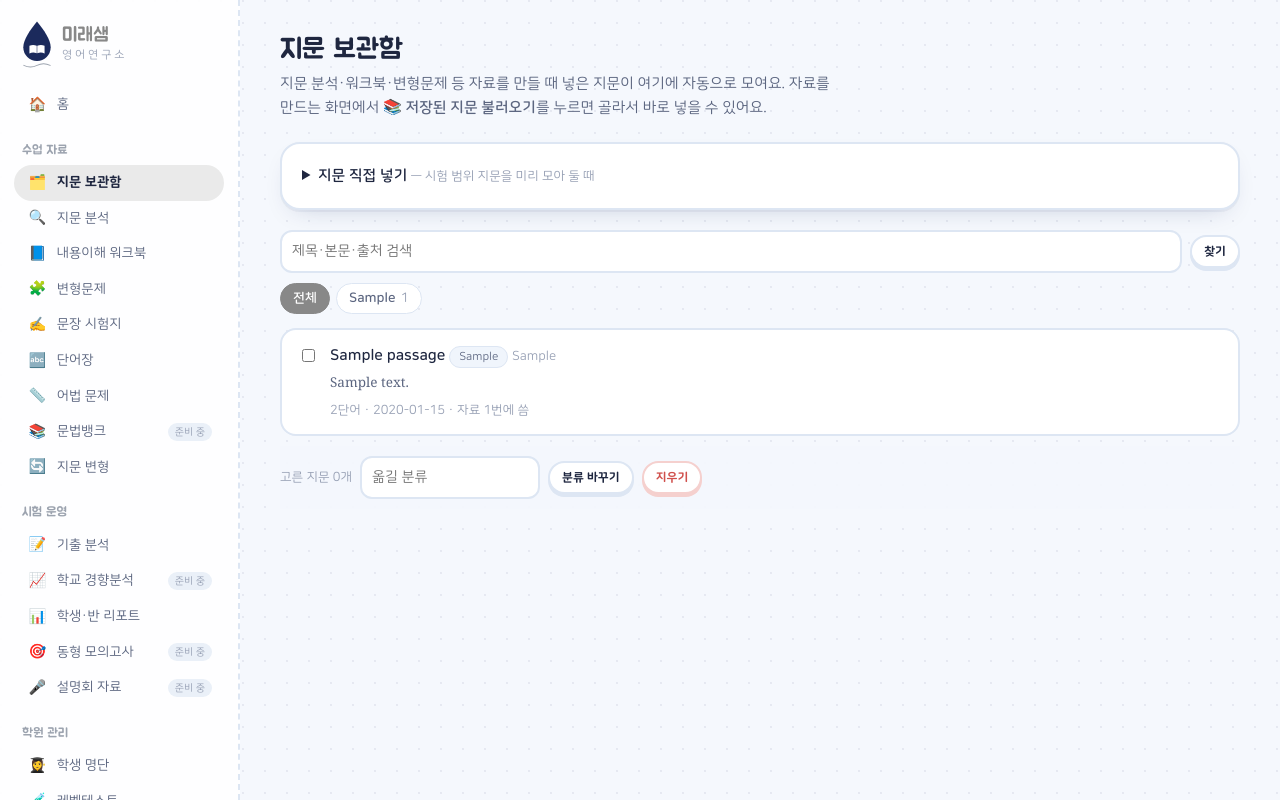
After one commit to xpel0303/miraesam, a FastAPI app: page /library in a window 1280 px wide. The commit adds this page. Run offline with FastAPI, Linux system fonts and the light colour scheme; the visitor is signed in with stand-in values (Sample User, id 1); tables that the repository leaves empty hold one stand-in row (values such as "Sample post").

Commit message:
지문 보관함: 자료를 만들 때 넣은 지문을 자동 저장, 보관함 화면(분류·출처·검색·직접 넣기), 모든 자료 만들기 화면에 '저장된 지문 불러오기'
Co-Authored-By: Claude Opus 5.5 <noreply@anthropic.com>
Claude-Session: https://claude.ai/code/session_01DzvhvGSFfasBTqWFRFipto

```diff
--- a/app/features.py
+++ b/app/features.py
@@ -26,6 +26,7 @@ GROUPS = ["수업 자료", "시험 운영", "학원 관리"]
 
 FEATURES: list[Feature] = [
     # 수업 자료
+    Feature("library", "지문 보관함", "수업 자료", "한 번 넣은 지문을 저장해 두고 어느 자료에서나 불러오기", 2, True, "/library"),
     Feature("analysis", "지문 분석", "수업 자료", "문장별 구문 분석·해석·어휘·어법 포인트", 2, True, "/analysis"),
     Feature("comprehension", "내용이해 워크북", "수업 자료", "OX 한글·영어, 목표어법 작문, 단어 뜻 쓰기", 2, True, "/comprehension"),
     Feature("variant", "변형문제", "수업 자료", "빈칸·순서·삽입·요약 등 수능 유형 변형문제", 2, True, "/variant"),
--- a/app/main.py
+++ b/app/main.py
@@ -10,7 +10,7 @@ from . import handlers  # noqa: F401  (작업 처리기 등록)
 from .config import BASE_DIR, SECRET_KEY
 from .db import init_db
 from .jobs import start_workers, stop_workers
-from .routes import analysis, auth, comprehension, exam, grammar, home, homework, leveltest, paraphrase, reports, roster, sentence, settings, student, variant, vocab
+from .routes import analysis, auth, comprehension, exam, grammar, home, homework, leveltest, library, paraphrase, reports, roster, sentence, settings, student, variant, vocab
 from .web import LoginRequired, render
 
 
@@ -28,7 +28,7 @@ app = FastAPI(lifespan=lifespan, docs_url=None, redoc_url=None)
 app.add_middleware(SessionMiddleware, secret_key=SECRET_KEY, session_cookie="hw_session", max_age=60 * 60 * 24 * 30, same_site="lax", https_only=False)
 app.mount("/static", StaticFiles(directory=str(BASE_DIR / "static")), name="static")
 
-for r in (auth, home, settings, roster, student, comprehension, analysis, vocab, grammar, variant, sentence, paraphrase, reports, homework, exam, leveltest):
+for r in (auth, home, settings, roster, student, comprehension, analysis, vocab, grammar, variant, sentence, paraphrase, reports, homework, exam, leveltest, library):
     app.include_router(r.router)
 
 
--- a/app/routes/analysis.py
+++ b/app/routes/analysis.py
@@ -9,6 +9,7 @@ from sqlalchemy.orm.attributes import flag_modified
 
 from ..analysis import spec
 from ..db import get_db
+from ..library.store import remember_form
 from ..jobs import enqueue
 from ..models import AnalysisSet, Job, StoredFile, Teacher
 from ..web import current_teacher, flash, render
@@ -102,6 +103,7 @@ async def create(request: Request, teacher: Teacher = Depends(current_teacher),
     db.add(s)
     db.commit()
     _start(db, s, teacher, "analysis_build", {}, f"지문 분석 · {title}")
+    remember_form(db, teacher, f)  # 지문 보관함에 저장
     return _go(f"/analysis/{s.id}")
 
 
--- a/app/routes/comprehension.py
+++ b/app/routes/comprehension.py
@@ -10,6 +10,7 @@ from sqlalchemy.orm.attributes import flag_modified
 
 from ..comprehension import spec
 from ..db import get_db
+from ..library.store import remember_form
 from ..docx_builders import comprehension_docx
 from ..jobs import enqueue
 from ..models import Academy, Job, StoredFile, Teacher, Workbook
@@ -124,6 +125,7 @@ async def create(request: Request, teacher: Teacher = Depends(current_teacher),
     db.add(wb)
     db.commit()
     _start(db, wb, teacher, "comprehension_build", {}, f"내용이해 워크북 · {title}")
+    remember_form(db, teacher, f)  # 지문 보관함에 저장
     return _go(f"/comprehension/{wb.id}")
 
 
--- a/app/routes/grammar.py
+++ b/app/routes/grammar.py
@@ -10,6 +10,7 @@ from ..comprehension.spec import make_given
 from ..docx_builders import grammar_docx
 from ..models import Academy
 from ..db import get_db
+from ..library.store import remember_form
 from ..grammar import spec
 from ..jobs import enqueue
 from ..models import GrammarSet, Job, StoredFile, Teacher
@@ -85,6 +86,7 @@ async def create(request: Request, teacher: Teacher = Depends(current_teacher),
     db.add(gs)
     db.commit()
     _start(db, gs, teacher, "grammar_build", f"어법 문제 · {title}")
+    remember_form(db, teacher, f)  # 지문 보관함에 저장
     return _go(f"/grammar/{gs.id}")
 
 
--- a/app/routes/paraphrase.py
+++ b/app/routes/paraphrase.py
@@ -8,6 +8,7 @@ from sqlalchemy.orm import Session, selectinload
 from sqlalchemy.orm.attributes import flag_modified
 
 from ..db import get_db
+from ..library.store import remember_form
 from ..docx_builders import paraphrase_docx
 from ..handlers.paraphrase import views
 from ..jobs import enqueue
@@ -82,6 +83,7 @@ async def create(request: Request, teacher: Teacher = Depends(current_teacher),
     db.add(s)
     db.commit()
     _start(db, s, teacher, "paraphrase_build", f"지문 변형 · {title}")
+    remember_form(db, teacher, f)  # 지문 보관함에 저장
     return _go(f"/paraphrase/{s.id}")
 
 
--- a/app/routes/sentence.py
+++ b/app/routes/sentence.py
@@ -9,6 +9,7 @@ from sqlalchemy.orm import Session, selectinload
 from sqlalchemy.orm.attributes import flag_modified
 
 from ..db import get_db
+from ..library.store import remember_form
 from ..docx_builders import sentence_docx
 from ..handlers.sentence import sections_for
 from ..jobs import enqueue
@@ -92,6 +93,7 @@ async def create(request: Request, teacher: Teacher = Depends(current_teacher),
     db.add(s)
     db.commit()
     _start(db, s, teacher, "sentence_build", f"문장 시험지 · {title}")
+    remember_form(db, teacher, f)  # 지문 보관함에 저장
     return _go(f"/sentence/{s.id}")
 
 
--- a/app/routes/variant.py
+++ b/app/routes/variant.py
@@ -8,6 +8,7 @@ from sqlalchemy.orm import Session, selectinload
 
 from ..analysis.spec import split_sentences
 from ..db import get_db
+from ..library.store import remember_form
 from ..docx_builders import variant_docx
 from ..grammar.spec import CIRCLED, place_marks
 from ..jobs import enqueue
@@ -86,6 +87,7 @@ async def create(request: Request, teacher: Teacher = Depends(current_teacher),
     db.add(vs)
     db.commit()
     _start(db, vs, teacher, "variant_build", f"변형문제 · {title}")
+    remember_form(db, teacher, f)  # 지문 보관함에 저장
     return _go(f"/variant/{vs.id}")
 
 
--- a/app/routes/vocab.py
+++ b/app/routes/vocab.py
@@ -7,6 +7,7 @@ from sqlalchemy import delete, select
 from sqlalchemy.orm import Session, selectinload
 
 from ..db import get_db
+from ..library.store import remember_form
 from ..docx_builders import vocab_list_docx, vocab_test_docx
 from ..jobs import enqueue
 from ..models import Academy, ClassGroup, Job, QuizResult, Student, Teacher, WordList, WordListClass
@@ -87,6 +88,8 @@ async def create(request: Request, teacher: Teacher = Depends(current_teacher),
         job = enqueue(db, academy_id=wl.academy_id, teacher_id=teacher.id, kind="vocab_build", title=f"단어장 · {title}", payload={"list_id": wl.id, "count": count})
         wl.last_job_id = job.id
         db.commit()
+    if f.get("kind") != "list":
+        remember_form(db, teacher, f)  # 지문 보관함에 저장
     return _go(f"/vocab/{wl.id}")
 
 
--- a/app/static/app.css
+++ b/app/static/app.css
@@ -592,3 +592,38 @@ details.eq { border-top: 2px dashed var(--line-2); }
 .q-choices.lt-sym .q-choice { flex: 1; }
 .q-choices.lt-sym .q-choice span { text-align: center; padding: 10px 0; font-size: 1.15rem; }
 .lt-q .q-passage { margin-top: 4px; }
+
+/* ================= 지문 보관함 ================= */
+.lib-groups { display: flex; flex-wrap: wrap; gap: 6px; margin: 0 0 14px; }
+.lib-groups a { text-decoration: none; padding: 4px 12px; border-radius: 999px; border: 1.5px solid var(--line); background: var(--surface); font-size: .88rem; font-weight: 700; color: var(--ink-2); }
+.lib-groups a span { color: var(--ink-3); font-weight: 400; margin-left: 2px; }
+.lib-groups a[aria-current=page] { background: var(--brand); border-color: var(--brand); color: #fff; }
+.lib-groups a[aria-current=page] span { color: #DDE6F3; }
+.lib-list { display: flex; flex-direction: column; gap: 10px; }
+.lib-item { display: flex; gap: 12px; padding: 14px 16px; border: 2px solid var(--line); border-radius: 16px; background: var(--surface); }
+.lib-check { margin: 2px 0 0; }
+.lib-body { flex: 1; min-width: 0; }
+.lib-title { margin: 0 0 4px; }
+.lib-title a { text-decoration: none; }
+.lib-text { margin: 0 0 6px; color: var(--ink-2); font-size: .9rem; line-height: 1.6; font-family: Georgia, "Times New Roman", serif; }
+.lib-bulkbar { position: sticky; bottom: 0; background: color-mix(in srgb, var(--bg) 92%, transparent); padding: 10px 0; margin-top: 10px; }
+.picker-bar { display: flex; flex-wrap: wrap; align-items: center; gap: 8px 12px; margin: 0 0 14px; padding: 12px 14px; border: 2px dashed #BFD3EF; border-radius: 16px; background: var(--brand-soft); }
+dialog.picker { border: none; border-radius: 20px; padding: 0; width: min(720px, calc(100vw - 24px)); max-height: calc(100vh - 40px); box-shadow: 0 20px 60px rgba(27,42,92,.3); }
+dialog.picker::backdrop { background: rgba(31,39,64,.35); }
+.picker-inner { display: flex; flex-direction: column; max-height: calc(100vh - 40px); }
+.picker-head { display: flex; justify-content: space-between; align-items: center; padding: 16px 20px 6px; }
+.picker-head h2 { margin: 0; font-family: var(--title-font); font-weight: 400; font-size: 1.3rem; color: var(--brand); }
+.picker-filters { display: flex; gap: 8px; padding: 6px 20px 10px; }
+.picker-filters input { flex: 1; }
+.picker-filters select { width: auto; max-width: 45%; }
+.picker-list { overflow-y: auto; padding: 0 20px; flex: 1; min-height: 160px; }
+.picker-item { display: flex; gap: 10px; padding: 10px 12px; margin: 0 0 8px; border: 2px solid var(--line); border-radius: 14px; font-weight: 400; cursor: pointer; }
+.picker-item:has(input:checked) { border-color: var(--brand); background: var(--brand-soft); }
+.picker-item span { display: flex; flex-direction: column; gap: 2px; min-width: 0; }
+.picker-item i.tag { font-style: normal; }
+.picker-preview { color: var(--ink-2); font-family: Georgia, serif; line-height: 1.5; }
+.picker-foot { display: flex; align-items: center; gap: 12px; padding: 12px 20px 16px; border-top: 1.5px solid var(--line-2); }
+.picker-foot [data-count] { flex: 1; }
+.picked-flash { animation: pickflash 1.2s ease; }
+@keyframes pickflash { 0% { box-shadow: 0 0 0 4px #BFD8F6; } 100% { box-shadow: 0 0 0 0 transparent; } }
+.picker-item .pi-head { font-style: normal; display: flex; flex-wrap: wrap; align-items: center; gap: 4px 8px; }
--- /dev/null
+++ b/app/static/passage-picker.js
@@ -0,0 +1,91 @@
+/* 지문 보관함에서 불러오기
+   자료 만들기 화면(지문 칸이 있는 곳)에 '📚 저장된 지문 불러오기' 버튼을 붙이고, 고른 지문을 빈 지문 칸에 차례로 넣습니다.
+   - 여러 지문 화면: #passages 안의 .passage-card (모자라면 '지문 추가'를 눌러 칸을 늘림)
+   - 지문 하나 화면(단어장): textarea#passage */
+(() => {
+  const box = document.getElementById("passages");
+  const single = box ? null : document.querySelector("textarea#passage");
+  if (!box && !single) return;
+
+  const bar = document.createElement("div");
+  bar.className = "picker-bar";
+  bar.innerHTML = `<button type="button" class="btn ghost">📚 저장된 지문 불러오기</button>
+    <span class="small muted">지문 보관함에서 골라 넣어요. 새로 넣은 지문은 자료를 만들면 보관함에 자동 저장돼요.</span>`;
+  (box || single.closest(".field") || single).before(bar);
+
+  const dlg = document.createElement("dialog");
+  dlg.className = "picker";
+  dlg.innerHTML = `
+    <form method="dialog" class="picker-inner">
+      <div class="picker-head"><h2>저장된 지문 불러오기</h2><button class="linklike" value="cancel" aria-label="닫기">닫기 ✕</button></div>
+      <div class="picker-filters">
+        <input type="search" placeholder="제목·본문·출처 검색" aria-label="검색" data-q>
+        <select aria-label="분류" data-group><option value="">전체 분류</option></select>
+      </div>
+      <div class="picker-list" data-list><p class="muted small">불러오는 중…</p></div>
+      <div class="picker-foot">
+        <span class="small muted" data-count>고른 지문 0개</span>
+        <a class="small" href="/library" target="_blank" rel="noopener">보관함 열기</a>
+        <button class="btn" value="ok" data-ok disabled>넣기</button>
+      </div>
+    </form>`;
+  document.body.appendChild(dlg);
+  const $ = (s) => dlg.querySelector(s);
+  const list = $("[data-list]"), q = $("[data-q]"), grp = $("[data-group]"), ok = $("[data-ok]"), count = $("[data-count]");
+  let items = [], picked = [], timer = null, groupsLoaded = false;
+  const cache = {};
+
+  const esc = (s) => String(s ?? "").replace(/[&<>"']/g, (c) => ({ "&": "&amp;", "<": "&lt;", ">": "&gt;", '"': "&quot;", "'": "&#39;" }[c]));
+  function draw() {
+    if (!items.length) { list.innerHTML = `<p class="muted small">${q.value || grp.value ? "찾는 지문이 없어요." : "아직 저장된 지문이 없어요. 자료를 만들면 넣은 지문이 자동으로 저장돼요."}</p>`; return; }
+    list.innerHTML = items.map((p) => `
+      <label class="picker-item">
+        <input type="${single ? "radio" : "checkbox"}" name="pick" value="${p.id}" ${picked.includes(p.id) ? "checked" : ""}>
+        <span><em class="pi-head"><b>${esc(p.title)}</b>${p.group ? ` <i class="tag">${esc(p.group)}</i>` : ""}${p.source ? ` <small class="muted">${esc(p.source)}</small>` : ""}</em>
+          <small class="picker-preview">${esc(p.text.slice(0, 180))}${p.text.length > 180 ? "…" : ""}</small>
+          <small class="muted">${p.words}단어</small></span>
+      </label>`).join("");
+  }
+  async function load() {
+    const res = await fetch(`/api/passages?q=${encodeURIComponent(q.value)}&group=${encodeURIComponent(grp.value)}`);
+    if (!res.ok) { list.innerHTML = `<p class="small" style="color:var(--err)">불러오지 못했어요. 다시 시도해 주세요.</p>`; return; }
+    const data = await res.json();
+    items = data.items;
+    items.forEach((p) => (cache[p.id] = p));
+    if (!groupsLoaded) { data.groups.forEach((g) => grp.insertAdjacentHTML("beforeend", `<option>${esc(g)}</option>`)); groupsLoaded = true; }
+    draw();
+  }
+  function sync() {
+    picked = [...list.querySelectorAll("[name=pick]:checked")].map((x) => +x.value).concat(picked.filter((id) => !items.some((p) => p.id === id)));
+    if (single) picked = picked.slice(0, 1);
+    count.textContent = `고른 지문 ${picked.length}개`;
+    ok.disabled = !picked.length;
+  }
+  list.addEventListener("change", sync);
+  q.addEventListener("input", () => { clearTimeout(timer); timer = setTimeout(load, 250); });
+  grp.addEventListener("change", load);
+  bar.querySelector("button").addEventListener("click", () => { picked = []; sync(); dlg.showModal(); load(); q.focus(); });
+
+  dlg.addEventListener("close", async () => {
+    if (dlg.returnValue !== "ok" || !picked.length) return;
+    const chosen = picked.map((id) => cache[id]).filter(Boolean);
+    if (single) { fill(single, null, chosen[0]); return; }
+    const addBtn = document.getElementById("add-passage");
+    let left = 0;
+    for (const p of chosen) {
+      let card = [...box.querySelectorAll(".passage-card")].find((c) => !c.querySelector("textarea").value.trim());
+      if (!card && addBtn && !addBtn.disabled) { addBtn.click(); card = [...box.querySelectorAll(".passage-card")].pop(); }
+      if (!card) { left++; continue; }
+      fill(card.querySelector("textarea"), card.querySelector("input[name=p_title]"), p);
+    }
+    if (left) alert(`지문 칸이 모자라서 ${left}개는 넣지 못했어요. 한 번에 넣을 수 있는 지문 수를 넘었어요.`);
+  });
+  function fill(ta, titleInput, p) {
+    ta.value = p.text;
+    ta.dispatchEvent(new Event("input", { bubbles: true }));
+    const t = titleInput || (single && document.querySelector("input[name=title]"));
+    if (t && !t.value.trim()) { t.value = p.title; t.dispatchEvent(new Event("input", { bubbles: true })); }
+    ta.closest(".passage-card, .field")?.classList.add("picked-flash");
+    setTimeout(() => ta.closest(".passage-card, .field")?.classList.remove("picked-flash"), 1200);
+  }
+})();
--- a/app/templates/_art.html
+++ b/app/templates/_art.html
@@ -65,6 +65,6 @@
 {% endmacro %}
 
 {# 기능마다 붙는 아이콘 (이모지) #}
-{% macro icon(key) %}{% set ICONS = {"home": "🏠", "analysis": "🔍", "comprehension": "📘", "variant": "🧩", "sentence": "✍️", "vocab": "🔤", "grammar": "📏",
+{% macro icon(key) %}{% set ICONS = {"home": "🏠", "library": "🗂️", "analysis": "🔍", "comprehension": "📘", "variant": "🧩", "sentence": "✍️", "vocab": "🔤", "grammar": "📏",
                 "grammar_bank": "📚", "paraphrase": "🔄", "exam": "📝", "trend": "📈", "reports": "📊", "mock": "🎯", "briefing": "🎤",
                 "roster": "👩‍🎓", "leveltest": "🧪", "homework": "🎒", "settings": "⚙️"} %}<span class="ico" aria-hidden="true">{{ ICONS.get(key, "✨") }}</span>{% endmacro %}
--- a/app/templates/base.html
+++ b/app/templates/base.html
@@ -53,5 +53,6 @@
   </main>
 </div>
 <script src="/static/app.js"></script>
+<script src="/static/passage-picker.js"></script>
 </body>
 </html>
--- /dev/null
+++ b/app/templates/library/index.html
@@ -0,0 +1,63 @@
+{% extends "base.html" %}
+{% block title %}지문 보관함 · {{ APP_NAME }}{% endblock %}
+{% block main %}
+<h1>지문 보관함</h1>
+<p class="lead">지문 분석·워크북·변형문제 등 자료를 만들 때 넣은 지문이 여기에 자동으로 모여요. 자료를 만드는 화면에서 <b>📚 저장된 지문 불러오기</b>를 누르면 골라서 바로 넣을 수 있어요.</p>
+
+<details class="panel" {% if not items and not q and not group %}open{% endif %}>
+  <summary><b>지문 직접 넣기</b> <span class="small muted">— 시험 범위 지문을 미리 모아 둘 때</span></summary>
+  <form method="post" action="/library" style="margin-top:12px">
+    <div class="row" style="grid-template-columns: 2fr 1fr 1fr">
+      <div class="field"><label for="l-title">제목</label><input id="l-title" type="text" name="title" placeholder="비우면 첫 문장으로"></div>
+      <div class="field"><label for="l-group">분류</label><input id="l-group" type="text" name="group" list="group-list" placeholder="예: 고2 2학기 중간" value="{{ group if group and group != '-' else '' }}"></div>
+      <div class="field"><label for="l-source">출처</label><input id="l-source" type="text" name="source" placeholder="예: 능률 3과 / 2025 고2 3월 20번"></div>
+    </div>
+    <div class="field"><label for="l-text">영어 지문</label>
+      <textarea id="l-text" name="text" rows="8" placeholder="지문을 붙여 넣으세요.&#10;여러 개를 한 번에 넣으려면 지문 사이에 === 줄을 넣고, 각 지문 첫 줄에 # 제목 을 쓰면 돼요."></textarea></div>
+    <button class="btn" type="submit">보관함에 저장</button>
+  </form>
+</details>
+<datalist id="group-list">{% for g, n in groups if g %}<option value="{{ g }}">{% endfor %}</datalist>
+
+<form class="actions" method="get" action="/library" style="margin:16px 0 10px">
+  <input type="search" name="q" value="{{ q }}" placeholder="제목·본문·출처 검색" style="flex:1;min-width:200px" aria-label="검색">
+  {% if group %}<input type="hidden" name="group" value="{{ group }}">{% endif %}
+  <button class="btn ghost small" type="submit">찾기</button>
+</form>
+{% if groups %}
+<nav class="lib-groups" aria-label="분류">
+  <a href="/library{{ '?q=' ~ q if q }}" {% if not group %}aria-current="page"{% endif %}>전체</a>
+  {% for g, n in groups %}<a href="/library?group={{ g if g else '-' }}{{ '&q=' ~ q if q }}" {% if group == (g if g else '-') %}aria-current="page"{% endif %}>{{ g or "분류 없음" }} <span>{{ n }}</span></a>{% endfor %}
+</nav>
+{% endif %}
+
+{% if items %}
+<form method="post" action="/library/bulk" id="lib-bulk">
+  <div class="lib-list">
+  {% for p in items %}
+    <article class="lib-item">
+      <label class="lib-check"><input type="checkbox" name="id" value="{{ p.id }}" aria-label="{{ p.title }} 고르기"></label>
+      <div class="lib-body">
+        <p class="lib-title"><a href="/library/{{ p.id }}"><b>{{ p.title }}</b></a>
+          {% if p.group %}<span class="tag">{{ p.group }}</span>{% endif %}{% if p.source %} <span class="small muted">{{ p.source }}</span>{% endif %}</p>
+        <p class="lib-text">{{ p.text[:260] }}{% if p.text|length > 260 %}…{% endif %}</p>
+        <p class="small muted" style="margin:0">{{ p.text.split()|length }}단어 · {{ p.updated_at|kst("%Y-%m-%d") }}{% if p.used %} · 자료 {{ p.used }}번에 씀{% endif %}</p>
+      </div>
+    </article>
+  {% endfor %}
+  </div>
+  <div class="actions lib-bulkbar">
+    <span class="small muted" id="lib-picked">고른 지문 0개</span>
+    <input type="text" name="group" list="group-list" placeholder="옮길 분류" style="width:180px" aria-label="옮길 분류">
+    <button class="btn ghost small" type="submit" name="action" value="move">분류 바꾸기</button>
+    <button class="btn danger small" type="submit" name="action" value="delete" onclick="return confirm('고른 지문을 보관함에서 지울까요? 이미 만든 자료는 그대로예요.')">지우기</button>
+  </div>
+</form>
+<script>
+  const bulk = document.getElementById("lib-bulk"), picked = document.getElementById("lib-picked");
+  bulk.addEventListener("change", () => { picked.textContent = `고른 지문 ${bulk.querySelectorAll("[name=id]:checked").length}개`; });
+</script>
+{% else %}
+<div class="panel empty"><p>{{ "찾는 지문이 없어요." if q or group else "아직 저장된 지문이 없어요. 자료를 만들면 넣은 지문이 자동으로 저장돼요." }}</p></div>
+{% endif %}
+{% endblock %}
```
Also changed, not shown: app/library/store.py (added, +55 -0 lines), app/models.py (+21 -0 lines), app/routes/library.py (added, +143 -0 lines), app/templates/library/edit.html (added, +18 -0 lines), app/library/__init__.py (added).
